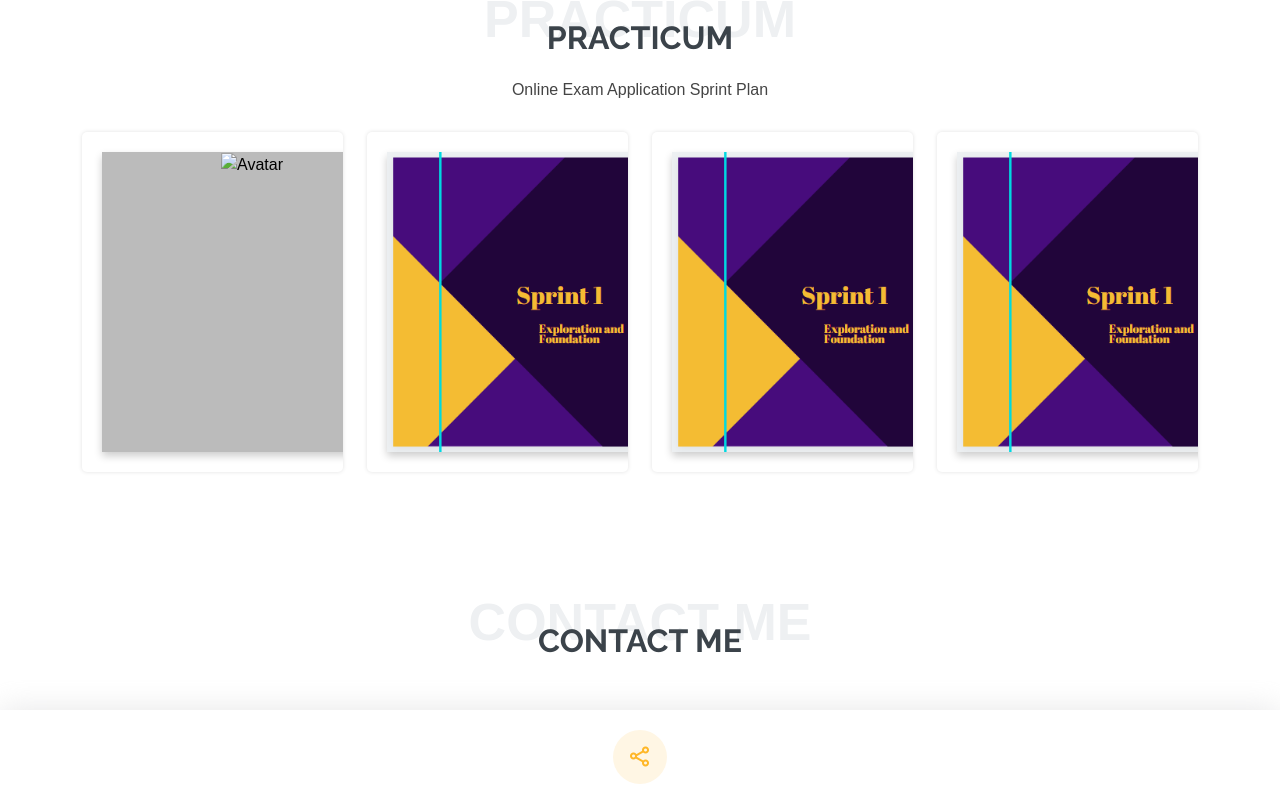
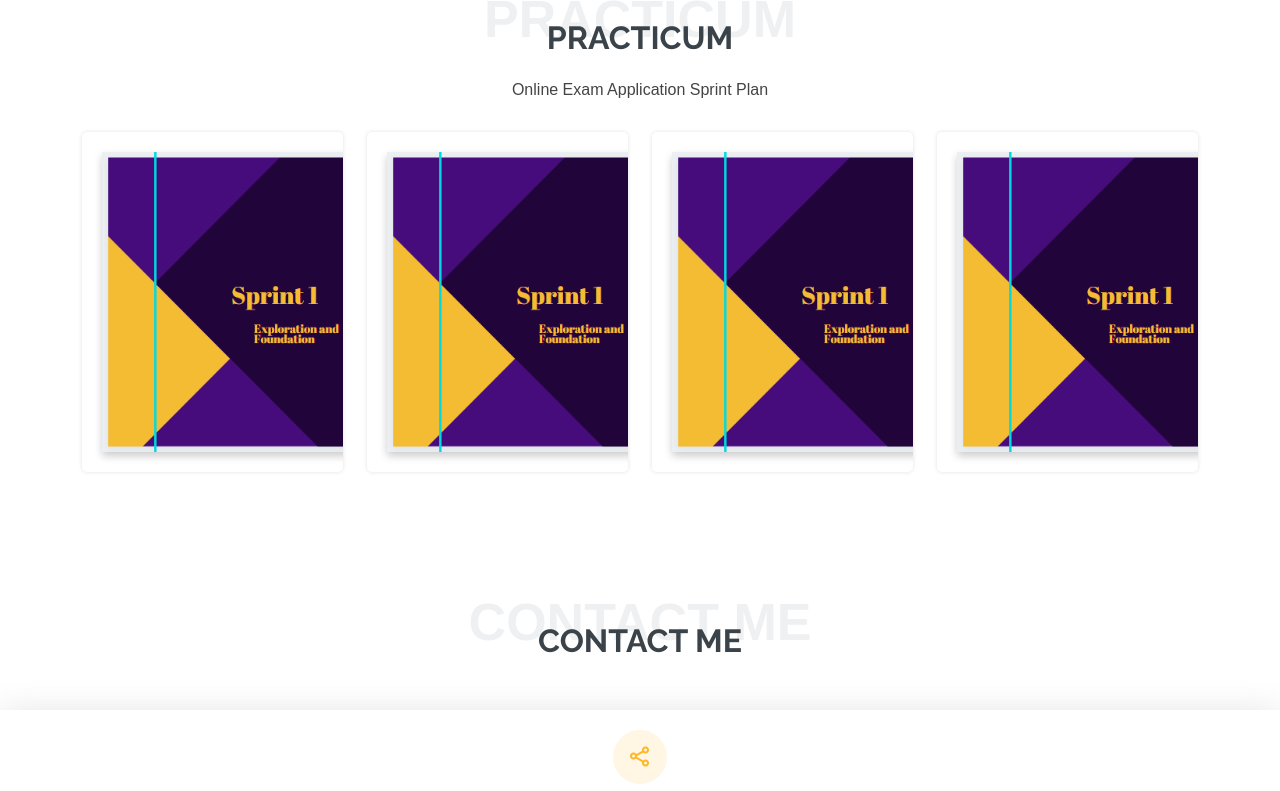
Before and after one commit to Y-Navyadevi/Portfolio-Sprint, a plain HTML site: page index.html in a window 1280 px wide. Shown: the part 2537-3328 px from the top of the page. Drawn offline with nearby package versions, Linux system fonts and the light colour scheme; a script that the page names is missing.

Commit message:
typo error fixed

```diff
--- a/index.html
+++ b/index.html
@@ -243,7 +243,7 @@
             <div class="flip-card col-sm">
               <div class="flip-card-inner">
                 <div class="flip-card-front">
-                  <img src="/assets/img/portfolio/Sprint 1.PNG" alt="Avatar" style="width:300px;height:300px;">
+                  <img src="/assets/img/portfolio/Sprint1.png" alt="Avatar" style="width:300px;height:300px;">
                 </div>
                 <div class="flip-card-back">
                   <h1>John Doe</h1>
```
